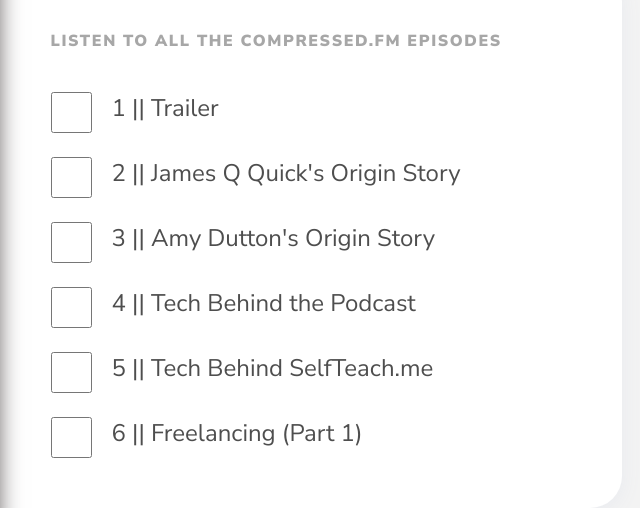
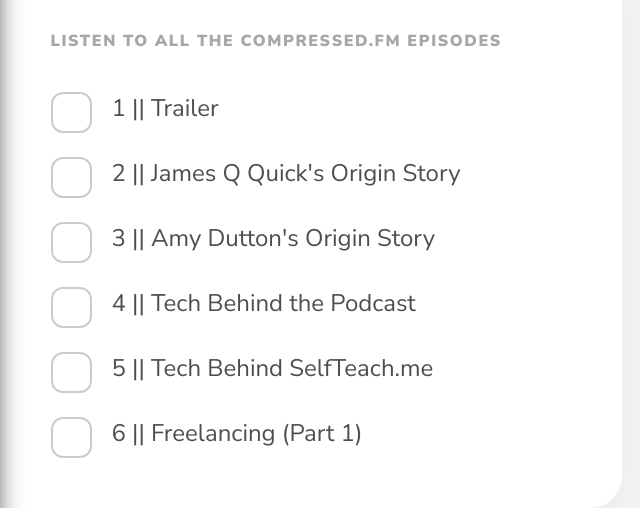
Before and after one commit to peter-hinch/advent-of-css-2022-day-05-multiselect, a website: page index.html in a window 1280 px wide. Shown: the part 161-669 px from the top of the page, 606-1246 px from the left. Drawn offline with nearby package versions, Linux system fonts and the light colour scheme.

Commit message:
Add custom checkbox images.

```diff
--- a/styles.css
+++ b/styles.css
@@ -56,17 +56,35 @@
 }
 
 section.podcast .podcast__episodes ul li {
-  display: flex;
-  flex-direction: row;
-  align-content: center;
   color: #4e4e4e;
   font-weight: 400;
   font-size: 24px;
   line-height: 33px;
 }
 
-section.podcast .podcast__episodes ul input[type='checkbox'] {
+section.podcast .podcast__episodes label {
+  display: flex;
+  flex-direction: row;
+  align-content: center;
+}
+
+.podcast__episodes input[type='checkbox'] {
+  display: none;
+}
+
+.podcast__episodes label::before {
+  position: relative;
   margin-right: 20px;
   width: 41px;
   height: 41px;
+  content: '';
+  display: inline-block;
 }
+
+.podcast__episodes input[type='checkbox'] + label::before {
+  content: url('./images/checkbox--unchecked.svg');
+}
+
+.podcast__episodes input[type='checkbox']:checked + label::before {
+  content: url('./images/checkbox--checked.svg');
+}
```
